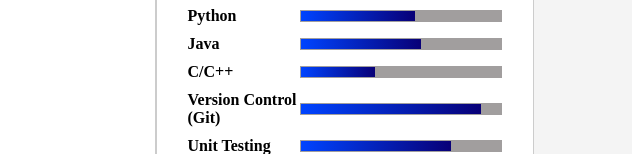
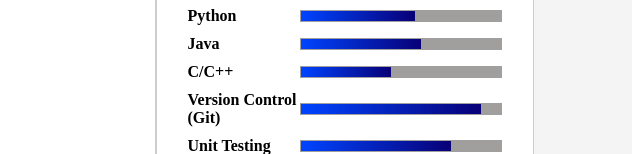
Before and after one commit to cadieuxpaquinr/CV, a plain HTML site: page index.html in a window 1280 px wide. Shown: the part 646-800 px from the top of the page, 640-1280 px from the left. Drawn offline with Linux system fonts and the light colour scheme.

Commit message:
Update index.html

```diff
--- a/index.html
+++ b/index.html
@@ -149,7 +149,7 @@
                         <div class="skill">
                             <div class="skill-name">C/C++</div>
                             <div class="skill-bar">
-                                <div class="skill-fill" style="width: 37%;"></div>
+                                <div class="skill-fill" style="width: 45%;"></div>
                             </div>
                         </div>
                         <div class="skill">
```
